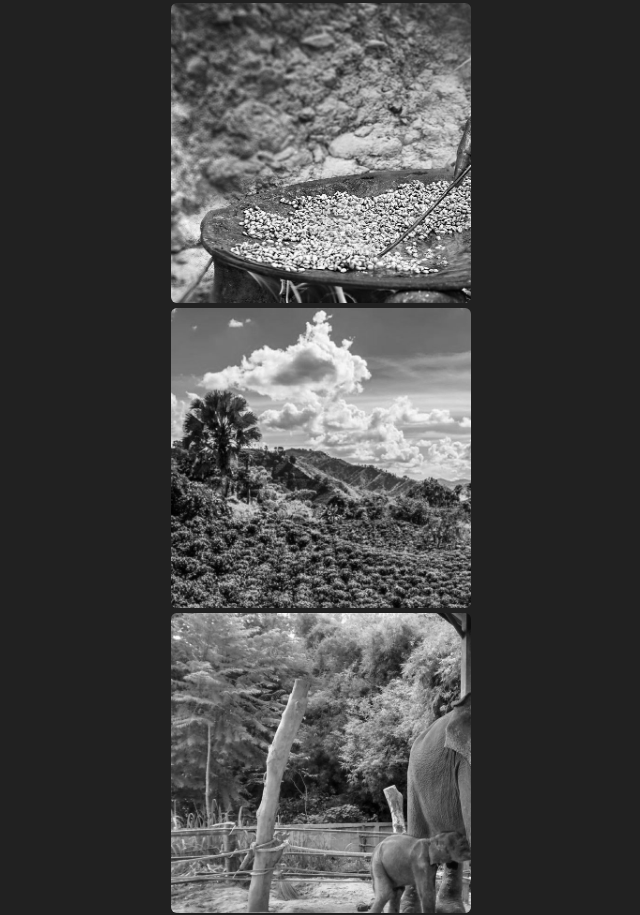
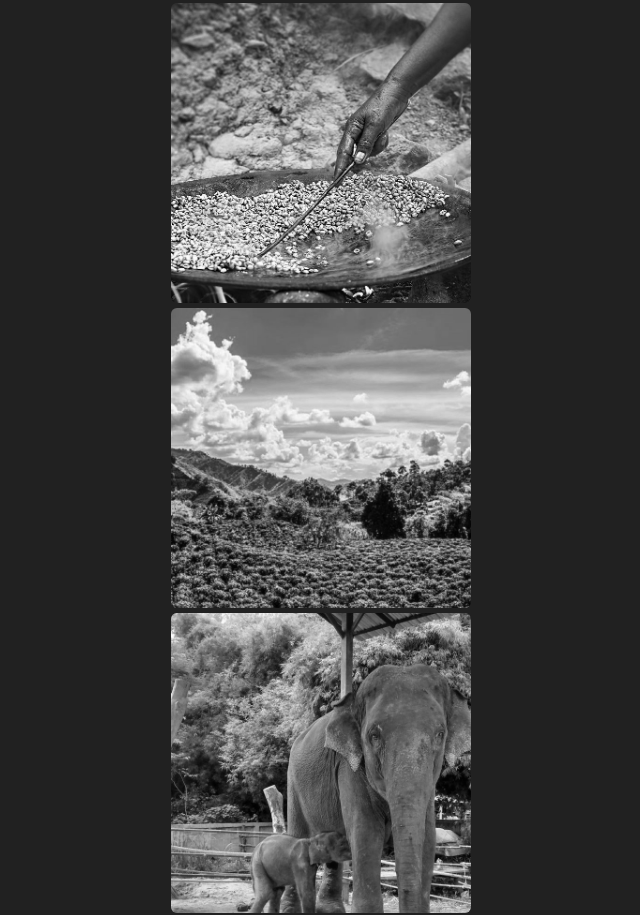
Before and after one commit to DaianaArena/coffee-world-experiences, a website built with webpack: page src/html/index.html in a window 1280 px wide. Shown: the part 1642-2557 px from the top of the page, without its empty margins (319-959 px from the left). Built offline with nearby package versions, Linux system fonts and the light colour scheme; grey boxes are pictures that could not be loaded.

Commit message:
add cards styles

```diff
--- a/src/assets/css/sass/travel.scss
+++ b/src/assets/css/sass/travel.scss
@@ -30,18 +30,48 @@
             margin: 5px auto;
             overflow: hidden;
             border-radius: 2%;
-
+            position: relative;
             img{
                 width: 600px;
                 filter: grayscale(1);
                 object-fit: cover;
-                object-position: 50% 50%;
                 transition: all 1s;
+                position: relative;
+                left: -40%;
+                z-index: 5;
+            }
 
-                &:hover{
-                    filter: none;
-                    transform: scale(1.2);
-                }
+            &::after{
+                content: attr(place);
+
+                display: block;
+                width: 100%;
+                height: 20%;
+                background: linear-gradient(180deg, rgba(250,250,250,0) 0%, rgba(33,33,33,1) 30%);
+
+                text-transform: uppercase;
+                text-align: center;
+                font-size: 30px;
+
+                position: absolute;
+                bottom: -2px;
+                left: 0;
+                z-index: 15;
+
+                transform: translateY(100%);
+                transition: all .5s;
+
+            }
+
+            &:hover:after{
+                transform: none;
+            }
+
+            &:hover img{
+                filter: none;
+                transform: scale(1.2);
+
+
             }
         }
     }
--- a/src/html/index.html
+++ b/src/html/index.html
@@ -38,20 +38,20 @@
         <h2>travel</h2>
         <p>Coffee makes the world go round. </p>
         <div class="travel__cards">
-            <div>
-                <img src="/assets/images/travel/ethiopian.jpg" alt="ethiopia">
+            <div place="Ethiopia">
+                <img src="/assets/images/travel/ethiopian.jpg" alt="ethiopia" >
             </div>
-            <div>
-                <img src="/assets/images/travel/hawaiian.jpg" alt="hawaii">
+            <div place="Hawaii">
+                <img src="/assets/images/travel/hawaiian.jpg" alt="hawaii" >
             </div>
-            <div>
-                <img src="/assets/images/travel/bangkok.jpg" alt="bangkok elephant">
+            <div place="Bangkok">
+                <img src="/assets/images/travel/bangkok.jpg" alt="bangkok elephant" >
             </div>
-            <div>
-                <img src="/assets/images/travel/italy.jpg" alt="italy">
+            <div place="Italy">
+                <img src="/assets/images/travel/italy.jpg" alt="italy" >
             </div>
-            <div>
-                <img src="/assets/images/travel/thailand.jpg" alt="thailand">
+            <div place="Thailand">
+                <img src="/assets/images/travel/thailand.jpg" alt="thailand" >
             </div>
         </div>
     </section>
```
